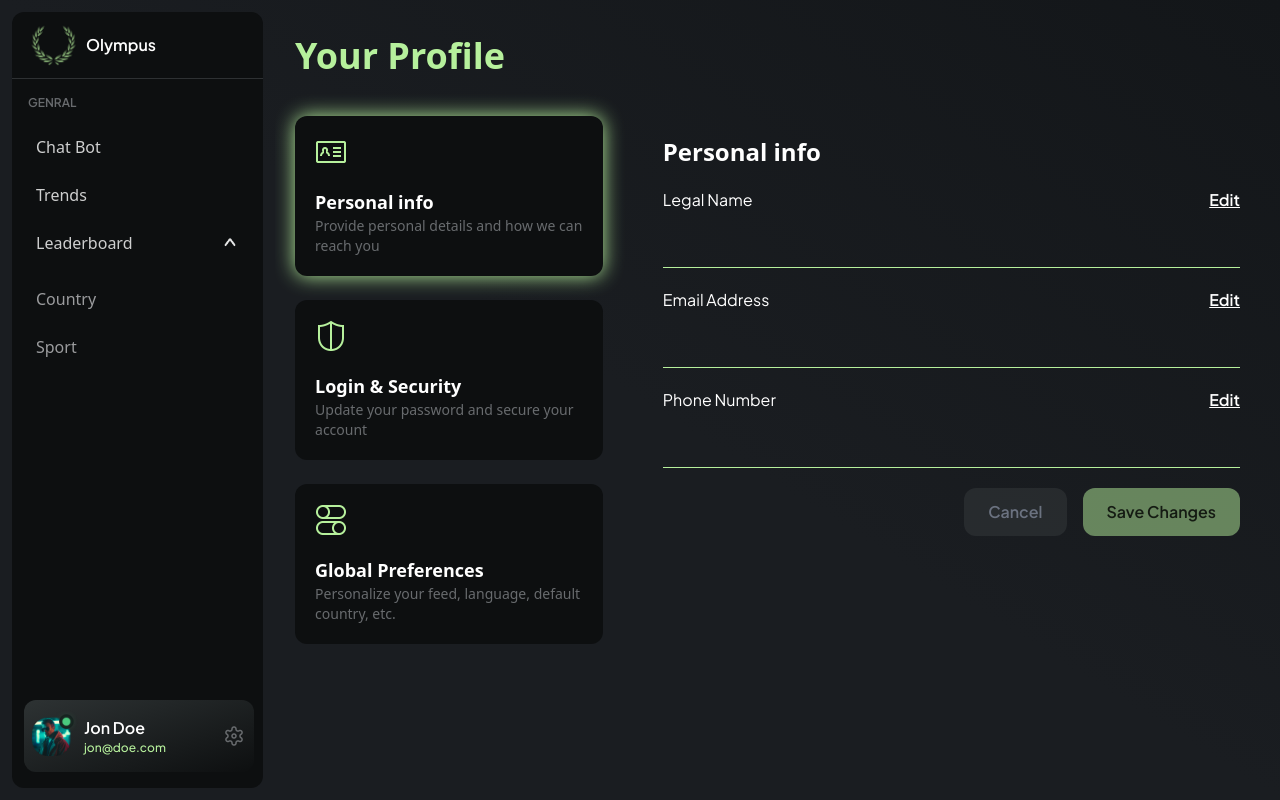
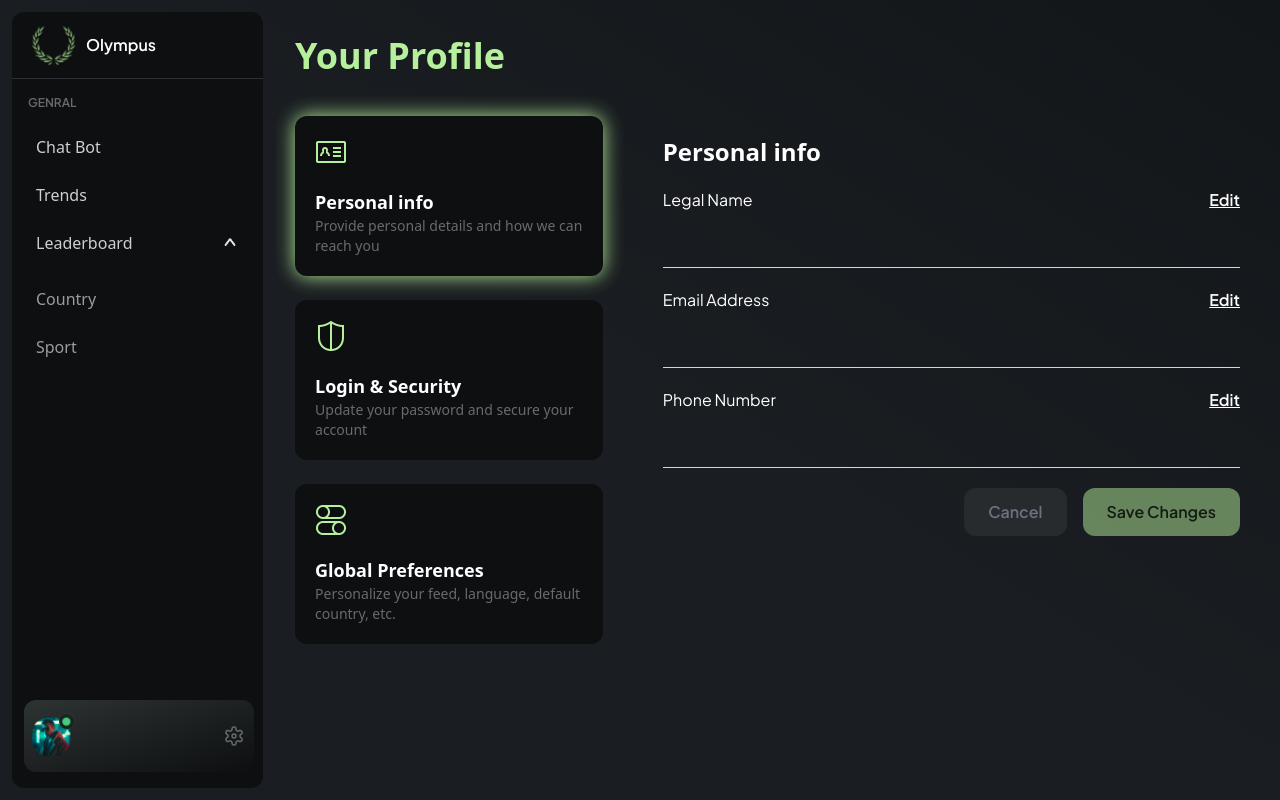
Before and after one commit to kjakopovic/Olympics-LLM, a Next.js app in the folder frontend/: page /profile in a window 1280 px wide. Built offline with nearby package versions, Linux system fonts and the light colour scheme; no server answers.

Commit message:
User data on sidebar

```diff
--- a/frontend/src/components/SideBar.tsx
+++ b/frontend/src/components/SideBar.tsx
@@ -2,15 +2,48 @@
 import React from "react";
 import Image from "next/image";
 import { useRouter } from "next/navigation";
+import Cookies from "js-cookie";
 
 import * as images from "@/constants/images";
 import * as icons from "@/constants/icons";
 
 function SideBar() {
+  const [user, setUser] = React.useState({
+    name: "",
+    email: "",
+  });
   const [selected, setSelected] = React.useState("");
   const [selectedLeaderboard, setSelectedLeaderboard] = React.useState("");
   const [dropdown, setDropdown] = React.useState(true);
   const router = useRouter();
+
+  React.useEffect(() => {
+    (async () => {
+      const API_URL = process.env.NEXT_PUBLIC_USER_API_URL;
+      const token = Cookies.get("token");
+      const refreshToken = Cookies.get("refresh-token");
+
+      try {
+        const response = await fetch(`${API_URL}/profile`, {
+          method: "GET",
+          headers: {
+            "Content-Type": "application/json",
+            Authorization: `Bearer ${token}`,
+            "x-refresh-token": refreshToken || "",
+          },
+        });
+
+        const data = await response.json();
+
+        setUser({
+          name: data.info.legal_name,
+          email: data.info.email,
+        });
+      } catch (error) {
+        console.error(error);
+      }
+    })();
+  }, []);
 
   const pages = [
     {
@@ -167,10 +200,10 @@ function SideBar() {
             />
             <div className="w-full h-auto flex flex-col items-start justify-start ml-1">
               <h1 className="text-base font-semibold font-jakarta text-white">
-                Jon Doe
+                {user.name}
               </h1>
-              <span className="text-xs font-medium font-jakarta text-accent">
-                jon@doe.com
+              <span className="text-[10px] font-medium font-jakarta text-accent">
+                {user.email}
               </span>
             </div>
           </div>
```
